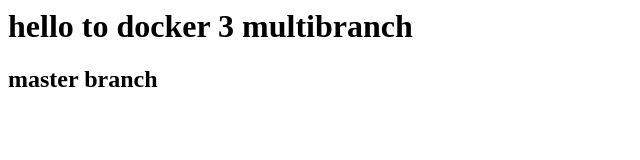
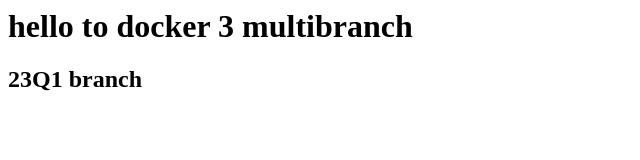
Before and after one commit to snehaos20/assignment3_multibranch, a plain HTML site: page index.html in a window 1280 px wide. Shown: the full height of the page, 0-640 px from the left. Drawn offline with Linux system fonts and the light colour scheme.

Commit message:
23Q1 branch

```diff
--- a/index.html
+++ b/index.html
@@ -1,2 +1,2 @@
 <h1>hello to docker 3 multibranch</h1>
-<h2> master branch</h2>
+<h2> 23Q1 branch</h2>
```
